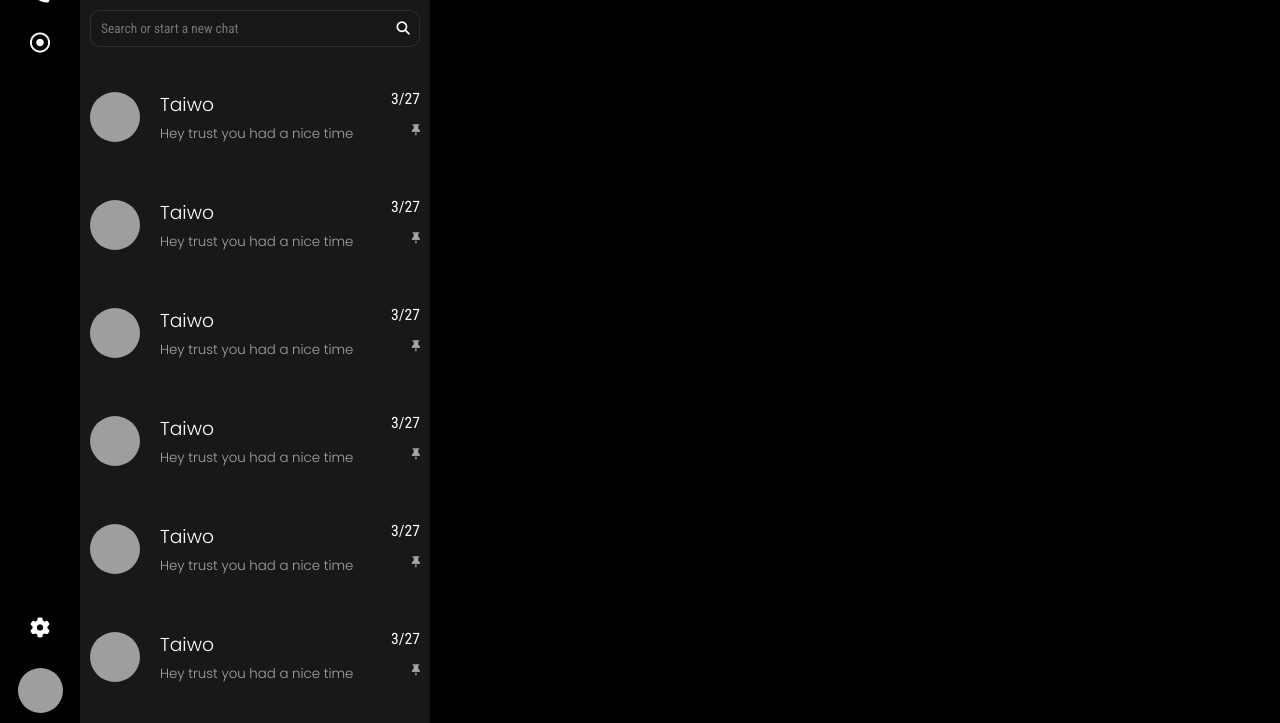
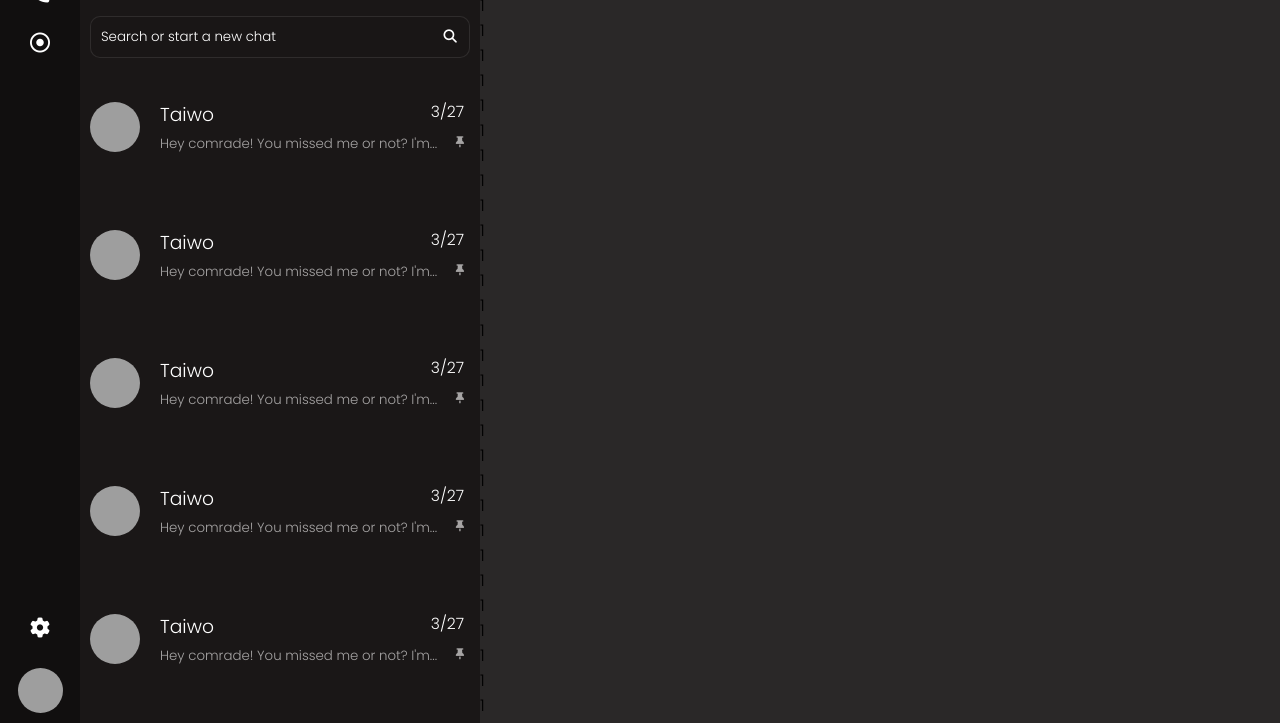
Before and after one commit to preciousken/WhatsApp-clone, a plain HTML site: page index.html in a window 1280 px wide. Shown: the part 77-800 px from the top of the page. Drawn offline with Linux system fonts and the light colour scheme; grey boxes are pictures that could not be loaded; a web font is replaced by a local one.

Commit message:
responsiveness

```diff
--- a/css/style.css
+++ b/css/style.css
@@ -1,7 +1,7 @@
 *{
     margin: 0;
     padding: 0;
-    font-family: var(--Roboto);
+    font-family: var(--Poppins);
     font-weight: normal;
 }
 
@@ -23,11 +23,13 @@ font-family: 'Romanesco', cursive; */
     /* colors */
     --wt: white;
     --Dblk: rgb(26, 23, 23);
+    --DDblk: rgb(17, 15, 15);
     --blk:black;
     --grn: green;
     --gray: rgba(80, 79, 79,0.4);
     --Deepgray: rgba(80, 79, 79,3);
     --Dgray: rgba(26, 23, 23,0.94) ;
+    --Egray: rgba(26, 23, 23, 0.925) ;
     --Ngray:rgb(166, 164, 164) ;
 
 }
@@ -37,9 +39,10 @@ font-family: 'Romanesco', cursive; */
     max-height: 100vh;
     overflow-y: hidden;
     display: grid;
-    grid-template-columns: 80px minmax(200px,350px) 1fr;
+    grid-template-columns: 80px minmax(200px,400px) 1fr;
     grid-template-rows: 1fr;
-    background-color:var(--blk);
+    /* background-color:var(--blk); */
+    background-color:var(--DDblk);
     /* overflow-y: hidden; */
 }
 .mainContainer{
@@ -84,9 +87,9 @@ font-family: 'Romanesco', cursive; */
     background-color: var(--Dblk);
     position: relative;
 }
-.mainContainer.second > .container{
-    /* border: 1px solid red; */
-}
+/* .mainContainer.second > .container{
+    border: 1px solid red;
+}  */
 .mainContainer.second > .container.first{
     background-color: var(--Dblk);
     color: var(--wt);
@@ -127,6 +130,10 @@ font-family: 'Romanesco', cursive; */
     border: none;
     margin-left: 10px;
     outline: none;
+    color: var(--wt);
+}
+.mainContainer.second .container.first .content form input::placeholder{
+    color: var(--DDgray);
 }
 .mainContainer.second .container.first .content form .btn{
     width: 18%;
@@ -138,9 +145,7 @@ font-family: 'Romanesco', cursive; */
     color: var(--wt);
 }
 
-.mainContainer.third {
-    background-image: linear-gradient(left to right, red,green), url("https://e0.pxfuel.com/wallpapers/497/150/desktop-wallpaper-hopped-the-original-background-if-you-want-to-use-whatsapp-dark-mode-go-to-settings-chats-background-and-use-this-r-whatsapp.jpg") !important;
-}
+
 
 .mainContainer.second > .container.second{
     color: var(--wt);
@@ -183,3 +188,36 @@ font-family: 'Romanesco', cursive; */
 .mainContainer.second > .container.second .content div > small{
     color: var(--Ngray);
 }
+
+.closed-chat{
+    /* ///// */
+    display: none !important;
+    background-image: linear-gradient( var(--Egray),var(--Egray)), url(https://swall.teahub.io/photos/small/70-707627_whats-app-background.jpg) ;
+    height: 100%;
+    display: flex;
+    flex-direction: column;
+    justify-content: center;
+    align-items: center;
+}
+
+.opened-chat{
+    background-color: var(--gray)!important;
+    height: 100%;
+    display: flex;
+    flex-direction: column;
+    position: relative;
+    width: 100%;
+}
+.opened-chat > * {
+    flex-grow: 1;
+}
+.opened-chat header{
+    background-color:var(--Dblk);
+    padding: 10px;
+    position: sticky !important;
+    top: 0;
+
+}
+/* .opened-chat section{
+    background-color: green;
+} */
--- a/index.html
+++ b/index.html
@@ -7,6 +7,7 @@
     <title>WHATSAPP | PRECIOUSKEN</title>
     <!-- custom styling -->
     <link rel="stylesheet" href="css/style.css">
+    <link rel="stylesheet" href="css/responsive.css">
     <!-- fontAwesome -->
     <link rel="stylesheet" href="https://cdnjs.cloudflare.com/ajax/libs/font-awesome/6.3.0/css/all.min.css">
     <!-- favicon -->
@@ -68,253 +69,249 @@
          ************************-->
         <div class="container second">
 
+
             <div class="content">
                 <img width="50px" height="50px" style="border-radius: 50%;" src="https://images.pexels.com/photos/7036557/pexels-photo-7036557.jpeg?auto=compress&cs=tinysrgb&w=1600&lazy=load" alt="">
                 <div class="briefs">
                     <h3>Taiwo <small>3/27</small></h3>
-                    <small>Hey trust you had a nice time <small><i class="fa-sharp fa-solid fa-thumbtack"></i></small></small>
+                    <small>Hey comrade! You missed me or not? I'm... <small><i class="fa-sharp fa-solid fa-thumbtack"></i></small></small>
                 </div>
             </div>
-
 
 
             <div class="content">
                 <img width="50px" height="50px" style="border-radius: 50%;" src="https://images.pexels.com/photos/7036557/pexels-photo-7036557.jpeg?auto=compress&cs=tinysrgb&w=1600&lazy=load" alt="">
                 <div class="briefs">
                     <h3>Taiwo <small>3/27</small></h3>
-                    <small>Hey trust you had a nice time <small><i class="fa-sharp fa-solid fa-thumbtack"></i></small></small>
+                    <small>Hey comrade! You missed me or not? I'm... <small><i class="fa-sharp fa-solid fa-thumbtack"></i></small></small>
                 </div>
             </div>
-
 
 
             <div class="content">
                 <img width="50px" height="50px" style="border-radius: 50%;" src="https://images.pexels.com/photos/7036557/pexels-photo-7036557.jpeg?auto=compress&cs=tinysrgb&w=1600&lazy=load" alt="">
                 <div class="briefs">
                     <h3>Taiwo <small>3/27</small></h3>
-                    <small>Hey trust you had a nice time <small><i class="fa-sharp fa-solid fa-thumbtack"></i></small></small>
+                    <small>Hey comrade! You missed me or not? I'm... <small><i class="fa-sharp fa-solid fa-thumbtack"></i></small></small>
                 </div>
             </div>
-
 
 
             <div class="content">
                 <img width="50px" height="50px" style="border-radius: 50%;" src="https://images.pexels.com/photos/7036557/pexels-photo-7036557.jpeg?auto=compress&cs=tinysrgb&w=1600&lazy=load" alt="">
                 <div class="briefs">
                     <h3>Taiwo <small>3/27</small></h3>
-                    <small>Hey trust you had a nice time <small><i class="fa-sharp fa-solid fa-thumbtack"></i></small></small>
+                    <small>Hey comrade! You missed me or not? I'm... <small><i class="fa-sharp fa-solid fa-thumbtack"></i></small></small>
                 </div>
             </div>
-
 
 
             <div class="content">
                 <img width="50px" height="50px" style="border-radius: 50%;" src="https://images.pexels.com/photos/7036557/pexels-photo-7036557.jpeg?auto=compress&cs=tinysrgb&w=1600&lazy=load" alt="">
                 <div class="briefs">
                     <h3>Taiwo <small>3/27</small></h3>
-                    <small>Hey trust you had a nice time <small><i class="fa-sharp fa-solid fa-thumbtack"></i></small></small>
+                    <small>Hey comrade! You missed me or not? I'm... <small><i class="fa-sharp fa-solid fa-thumbtack"></i></small></small>
                 </div>
             </div>
-
 
 
             <div class="content">
                 <img width="50px" height="50px" style="border-radius: 50%;" src="https://images.pexels.com/photos/7036557/pexels-photo-7036557.jpeg?auto=compress&cs=tinysrgb&w=1600&lazy=load" alt="">
                 <div class="briefs">
                     <h3>Taiwo <small>3/27</small></h3>
-                    <small>Hey trust you had a nice time <small><i class="fa-sharp fa-solid fa-thumbtack"></i></small></small>
+                    <small>Hey comrade! You missed me or not? I'm... <small><i class="fa-sharp fa-solid fa-thumbtack"></i></small></small>
                 </div>
             </div>
-
 
 
             <div class="content">
                 <img width="50px" height="50px" style="border-radius: 50%;" src="https://images.pexels.com/photos/7036557/pexels-photo-7036557.jpeg?auto=compress&cs=tinysrgb&w=1600&lazy=load" alt="">
                 <div class="briefs">
                     <h3>Taiwo <small>3/27</small></h3>
-                    <small>Hey trust you had a nice time <small><i class="fa-sharp fa-solid fa-thumbtack"></i></small></small>
+                    <small>Hey comrade! You missed me or not? I'm... <small><i class="fa-sharp fa-solid fa-thumbtack"></i></small></small>
                 </div>
             </div>
-
 
 
             <div class="content">
                 <img width="50px" height="50px" style="border-radius: 50%;" src="https://images.pexels.com/photos/7036557/pexels-photo-7036557.jpeg?auto=compress&cs=tinysrgb&w=1600&lazy=load" alt="">
                 <div class="briefs">
                     <h3>Taiwo <small>3/27</small></h3>
-                    <small>Hey trust you had a nice time <small><i class="fa-sharp fa-solid fa-thumbtack"></i></small></small>
+                    <small>Hey comrade! You missed me or not? I'm... <small><i class="fa-sharp fa-solid fa-thumbtack"></i></small></small>
                 </div>
             </div>
-
 
 
             <div class="content">
                 <img width="50px" height="50px" style="border-radius: 50%;" src="https://images.pexels.com/photos/7036557/pexels-photo-7036557.jpeg?auto=compress&cs=tinysrgb&w=1600&lazy=load" alt="">
                 <div class="briefs">
                     <h3>Taiwo <small>3/27</small></h3>
-                    <small>Hey trust you had a nice time <small><i class="fa-sharp fa-solid fa-thumbtack"></i></small></small>
+                    <small>Hey comrade! You missed me or not? I'm... <small><i class="fa-sharp fa-solid fa-thumbtack"></i></small></small>
                 </div>
             </div>
-
 
 
             <div class="content">
                 <img width="50px" height="50px" style="border-radius: 50%;" src="https://images.pexels.com/photos/7036557/pexels-photo-7036557.jpeg?auto=compress&cs=tinysrgb&w=1600&lazy=load" alt="">
                 <div class="briefs">
                     <h3>Taiwo <small>3/27</small></h3>
-                    <small>Hey trust you had a nice time <small><i class="fa-sharp fa-solid fa-thumbtack"></i></small></small>
+                    <small>Hey comrade! You missed me or not? I'm... <small><i class="fa-sharp fa-solid fa-thumbtack"></i></small></small>
                 </div>
             </div>
-
 
 
             <div class="content">
                 <img width="50px" height="50px" style="border-radius: 50%;" src="https://images.pexels.com/photos/7036557/pexels-photo-7036557.jpeg?auto=compress&cs=tinysrgb&w=1600&lazy=load" alt="">
                 <div class="briefs">
                     <h3>Taiwo <small>3/27</small></h3>
-                    <small>Hey trust you had a nice time <small><i class="fa-sharp fa-solid fa-thumbtack"></i></small></small>
+                    <small>Hey comrade! You missed me or not? I'm... <small><i class="fa-sharp fa-solid fa-thumbtack"></i></small></small>
                 </div>
             </div>
-
 
 
             <div class="content">
                 <img width="50px" height="50px" style="border-radius: 50%;" src="https://images.pexels.com/photos/7036557/pexels-photo-7036557.jpeg?auto=compress&cs=tinysrgb&w=1600&lazy=load" alt="">
                 <div class="briefs">
                     <h3>Taiwo <small>3/27</small></h3>
-                    <small>Hey trust you had a nice time <small><i class="fa-sharp fa-solid fa-thumbtack"></i></small></small>
+                    <small>Hey comrade! You missed me or not? I'm... <small><i class="fa-sharp fa-solid fa-thumbtack"></i></small></small>
                 </div>
             </div>
-
 
 
             <div class="content">
                 <img width="50px" height="50px" style="border-radius: 50%;" src="https://images.pexels.com/photos/7036557/pexels-photo-7036557.jpeg?auto=compress&cs=tinysrgb&w=1600&lazy=load" alt="">
                 <div class="briefs">
                     <h3>Taiwo <small>3/27</small></h3>
-                    <small>Hey trust you had a nice time <small><i class="fa-sharp fa-solid fa-thumbtack"></i></small></small>
+                    <small>Hey comrade! You missed me or not? I'm... <small><i class="fa-sharp fa-solid fa-thumbtack"></i></small></small>
                 </div>
             </div>
-
 
 
             <div class="content">
                 <img width="50px" height="50px" style="border-radius: 50%;" src="https://images.pexels.com/photos/7036557/pexels-photo-7036557.jpeg?auto=compress&cs=tinysrgb&w=1600&lazy=load" alt="">
                 <div class="briefs">
                     <h3>Taiwo <small>3/27</small></h3>
-                    <small>Hey trust you had a nice time <small><i class="fa-sharp fa-solid fa-thumbtack"></i></small></small>
+                    <small>Hey comrade! You missed me or not? I'm... <small><i class="fa-sharp fa-solid fa-thumbtack"></i></small></small>
                 </div>
             </div>
-
 
 
             <div class="content">
                 <img width="50px" height="50px" style="border-radius: 50%;" src="https://images.pexels.com/photos/7036557/pexels-photo-7036557.jpeg?auto=compress&cs=tinysrgb&w=1600&lazy=load" alt="">
                 <div class="briefs">
                     <h3>Taiwo <small>3/27</small></h3>
-                    <small>Hey trust you had a nice time <small><i class="fa-sharp fa-solid fa-thumbtack"></i></small></small>
+                    <small>Hey comrade! You missed me or not? I'm... <small><i class="fa-sharp fa-solid fa-thumbtack"></i></small></small>
                 </div>
             </div>
-
 
 
             <div class="content">
                 <img width="50px" height="50px" style="border-radius: 50%;" src="https://images.pexels.com/photos/7036557/pexels-photo-7036557.jpeg?auto=compress&cs=tinysrgb&w=1600&lazy=load" alt="">
                 <div class="briefs">
                     <h3>Taiwo <small>3/27</small></h3>
-                    <small>Hey trust you had a nice time <small><i class="fa-sharp fa-solid fa-thumbtack"></i></small></small>
+                    <small>Hey comrade! You missed me or not? I'm... <small><i class="fa-sharp fa-solid fa-thumbtack"></i></small></small>
                 </div>
             </div>
-
 
 
             <div class="content">
                 <img width="50px" height="50px" style="border-radius: 50%;" src="https://images.pexels.com/photos/7036557/pexels-photo-7036557.jpeg?auto=compress&cs=tinysrgb&w=1600&lazy=load" alt="">
                 <div class="briefs">
                     <h3>Taiwo <small>3/27</small></h3>
-                    <small>Hey trust you had a nice time <small><i class="fa-sharp fa-solid fa-thumbtack"></i></small></small>
+                    <small>Hey comrade! You missed me or not? I'm... <small><i class="fa-sharp fa-solid fa-thumbtack"></i></small></small>
                 </div>
             </div>
-
 
 
             <div class="content">
                 <img width="50px" height="50px" style="border-radius: 50%;" src="https://images.pexels.com/photos/7036557/pexels-photo-7036557.jpeg?auto=compress&cs=tinysrgb&w=1600&lazy=load" alt="">
                 <div class="briefs">
                     <h3>Taiwo <small>3/27</small></h3>
-                    <small>Hey trust you had a nice time <small><i class="fa-sharp fa-solid fa-thumbtack"></i></small></small>
+                    <small>Hey comrade! You missed me or not? I'm... <small><i class="fa-sharp fa-solid fa-thumbtack"></i></small></small>
                 </div>
             </div>
-
 
 
             <div class="content">
                 <img width="50px" height="50px" style="border-radius: 50%;" src="https://images.pexels.com/photos/7036557/pexels-photo-7036557.jpeg?auto=compress&cs=tinysrgb&w=1600&lazy=load" alt="">
                 <div class="briefs">
                     <h3>Taiwo <small>3/27</small></h3>
-                    <small>Hey trust you had a nice time <small><i class="fa-sharp fa-solid fa-thumbtack"></i></small></small>
+                    <small>Hey comrade! You missed me or not? I'm... <small><i class="fa-sharp fa-solid fa-thumbtack"></i></small></small>
                 </div>
             </div>
-
 
 
             <div class="content">
                 <img width="50px" height="50px" style="border-radius: 50%;" src="https://images.pexels.com/photos/7036557/pexels-photo-7036557.jpeg?auto=compress&cs=tinysrgb&w=1600&lazy=load" alt="">
                 <div class="briefs">
                     <h3>Taiwo <small>3/27</small></h3>
-                    <small>Hey trust you had a nice time <small><i class="fa-sharp fa-solid fa-thumbtack"></i></small></small>
+                    <small>Hey comrade! You missed me or not? I'm... <small><i class="fa-sharp fa-solid fa-thumbtack"></i></small></small>
                 </div>
             </div>
-
 
 
             <div class="content">
                 <img width="50px" height="50px" style="border-radius: 50%;" src="https://images.pexels.com/photos/7036557/pexels-photo-7036557.jpeg?auto=compress&cs=tinysrgb&w=1600&lazy=load" alt="">
                 <div class="briefs">
                     <h3>Taiwo <small>3/27</small></h3>
-                    <small>Hey trust you had a nice time <small><i class="fa-sharp fa-solid fa-thumbtack"></i></small></small>
+                    <small>Hey comrade! You missed me or not? I'm... <small><i class="fa-sharp fa-solid fa-thumbtack"></i></small></small>
                 </div>
             </div>
-
 
 
             <div class="content">
                 <img width="50px" height="50px" style="border-radius: 50%;" src="https://images.pexels.com/photos/7036557/pexels-photo-7036557.jpeg?auto=compress&cs=tinysrgb&w=1600&lazy=load" alt="">
                 <div class="briefs">
                     <h3>Taiwo <small>3/27</small></h3>
-                    <small>Hey trust you had a nice time <small><i class="fa-sharp fa-solid fa-thumbtack"></i></small></small>
+                    <small>Hey comrade! You missed me or not? I'm... <small><i class="fa-sharp fa-solid fa-thumbtack"></i></small></small>
                 </div>
             </div>
-
 
 
             <div class="content">
                 <img width="50px" height="50px" style="border-radius: 50%;" src="https://images.pexels.com/photos/7036557/pexels-photo-7036557.jpeg?auto=compress&cs=tinysrgb&w=1600&lazy=load" alt="">
                 <div class="briefs">
                     <h3>Taiwo <small>3/27</small></h3>
-                    <small>Hey trust you had a nice time <small><i class="fa-sharp fa-solid fa-thumbtack"></i></small></small>
+                    <small>Hey comrade! You missed me or not? I'm... <small><i class="fa-sharp fa-solid fa-thumbtack"></i></small></small>
                 </div>
             </div>
-
 
 
             <div class="content">
                 <img width="50px" height="50px" style="border-radius: 50%;" src="https://images.pexels.com/photos/7036557/pexels-photo-7036557.jpeg?auto=compress&cs=tinysrgb&w=1600&lazy=load" alt="">
                 <div class="briefs">
                     <h3>Taiwo <small>3/27</small></h3>
-                    <small>Hey trust you had a nice time <small><i class="fa-sharp fa-solid fa-thumbtack"></i></small></small>
+                    <small>Hey comrade! You missed me or not? I'm... <small><i class="fa-sharp fa-solid fa-thumbtack"></i></small></small>
                 </div>
             </div>
-
 
 
             <div class="content">
                 <img width="50px" height="50px" style="border-radius: 50%;" src="https://images.pexels.com/photos/7036557/pexels-photo-7036557.jpeg?auto=compress&cs=tinysrgb&w=1600&lazy=load" alt="">
                 <div class="briefs">
                     <h3>Taiwo <small>3/27</small></h3>
-                    <small>Hey trust you had a nice time <small><i class="fa-sharp fa-solid fa-thumbtack"></i></small></small>
+                    <small>Hey comrade! You missed me or not? I'm... <small><i class="fa-sharp fa-solid fa-thumbtack"></i></small></small>
                 </div>
             </div>
+
+
+            <div class="content">
+                <img width="50px" height="50px" style="border-radius: 50%;" src="https://images.pexels.com/photos/7036557/pexels-photo-7036557.jpeg?auto=compress&cs=tinysrgb&w=1600&lazy=load" alt="">
+                <div class="briefs">
+                    <h3>Taiwo <small>3/27</small></h3>
+                    <small>Hey comrade! You missed me or not? I'm... <small><i class="fa-sharp fa-solid fa-thumbtack"></i></small></small>
+                </div>
+            </div>
+
+
+            <div class="content">
+                <img width="50px" height="50px" style="border-radius: 50%;" src="https://images.pexels.com/photos/7036557/pexels-photo-7036557.jpeg?auto=compress&cs=tinysrgb&w=1600&lazy=load" alt="">
+                <div class="briefs">
+                    <h3>Taiwo <small>3/27</small></h3>
+                    <small>Hey comrade! You missed me or not? I'm... <small><i class="fa-sharp fa-solid fa-thumbtack"></i></small></small>
+                </div>
+            </div>
+
 
 
 
@@ -329,7 +326,30 @@
 
     <div class="mainContainer third">
 
-        <!-- <p>1</p>
+
+        <!-- ************************
+          closed chat starts
+         ************************-->
+
+            <div class="closed-chat">
+                <i class="fa-brands fa-whatsapp" style="font-size: 100px;color: var(--gray);"></i><br>
+                <h1 style="color: var(--wt);">Precious Chat Room</h1><br>
+            </div>
+
+        <!-- ************************
+          closed chat ends
+         ************************-->
+
+
+
+        <!-- ************************
+          chat header starts
+         ************************-->
+           <div class="opened-chat" >
+            <header>header</header>
+            <section>
+
+                <p>1asdasdgasdgadgaeg</p>
                 <p>1</p>
                 <p>1</p>
                 <p>1</p>
@@ -375,7 +395,15 @@
                 <p>1</p>
                 <p>1</p>
                 <p>1</p>
-        <p>1</p> -->
+                <p>1</p>
+                <p>1</p>
+                <p>1</p>
+            </section>
+           </div>
+        <!-- ************************
+          chat header ends
+         ************************-->
+
 
     </div>
 
```
Also changed, not shown: css/responsive.css (added, +14 -0 lines). Lines whose indentation alone changed are shown as unchanged.
